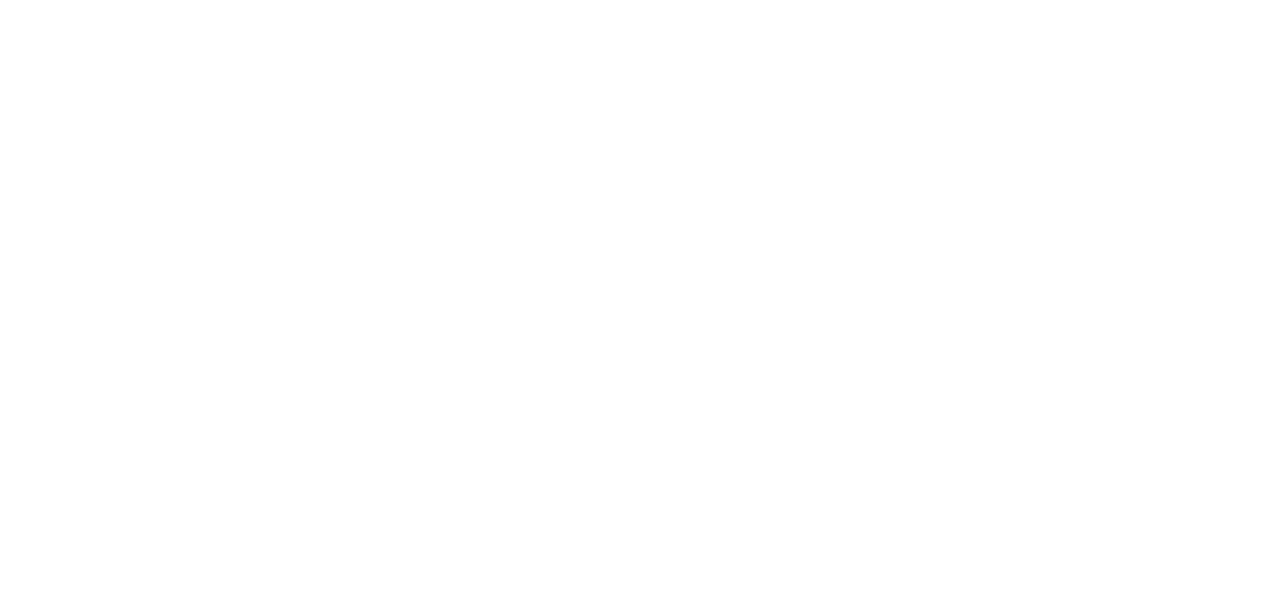
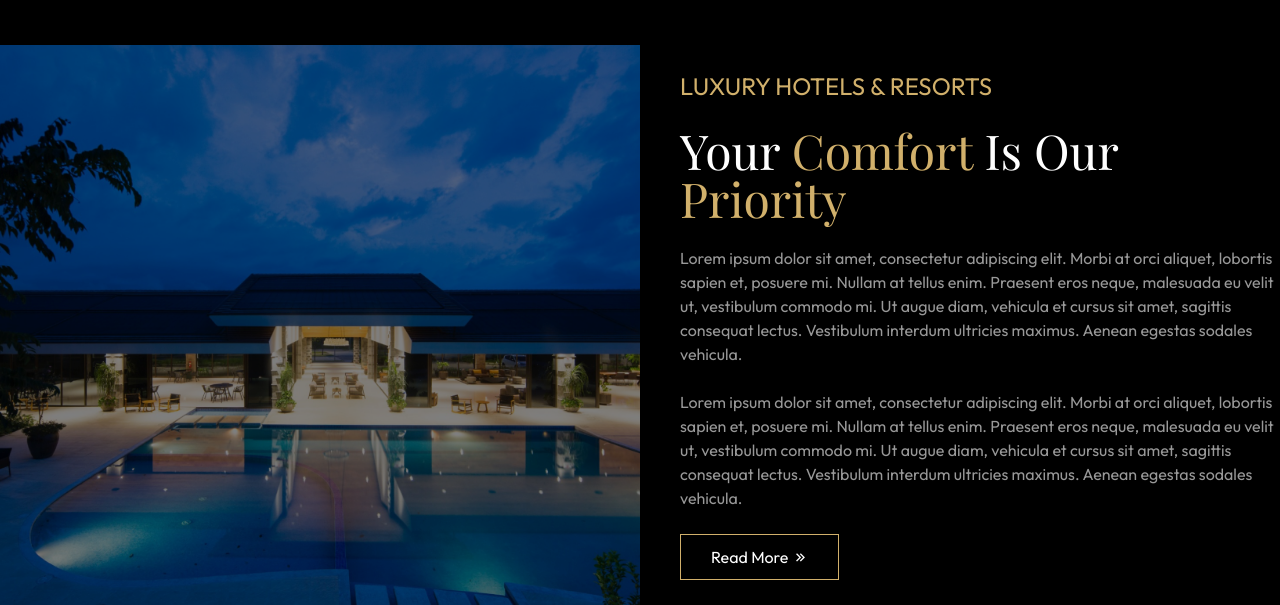
Before and after one commit to TechX-Internship/TechX_15, a Next.js app: page / in a window 1280 px wide. Shown: the part 1477-2082 px from the top of the page. Before the commit the page ends 1450 px from the top, so only its background shows below. Built offline with nearby package versions, Linux system fonts and the light colour scheme.

Commit message:
Added hotels section

```diff
--- a/src/app/Components/AboutUs.jsx
+++ b/src/app/Components/AboutUs.jsx
@@ -16,7 +16,7 @@ const AboutUs = () => {
                 <div className='w-6/12 px-3'>
                     <Image src={'/about-left.jpg'} quality={100} layout='responsive' width={100} height={100} alt='Not Available' className='about-img' />
                 </div>
-                <div className='w-6/12 px-3'>
+                <div className='w-6/12 pl-10'>
                     <h6 className='outfit mb-6 text-2xl color-primary'>ABOUT US</h6>
                     <h3 className="playfair mb-6 text-5xl capitalize text-white">Crafting <span className="color-primary">Unforgettable</span> Experiences at <span className="color-primary">Park Infinity</span> </h3>
                     <p className='color-secondary outfit mb-6'>Lorem ipsum dolor sit amet, consectetur adipiscing elit. Morbi at orci aliquet, lobortis sapien et, posuere mi. Nullam at tellus enim. Praesent eros neque, malesuada eu velit ut, vestibulum commodo mi. Ut augue diam, vehicula et cursus sit amet, sagittis consequat lectus. Vestibulum interdum ultricies maximus. Aenean egestas sodales vehicula.</p>
@@ -24,7 +24,7 @@ const AboutUs = () => {
                         {
                             list.map((item, idx) => (
                                 <li className='outfit text-white mb-2 font-light' key={idx}>
-                                    <i class="ri-checkbox-circle-line mr-2 color-primary"></i>
+                                    <i className="ri-checkbox-circle-line mr-2 color-primary"></i>
                                     <span>{item}</span>
                                 </li>
                             ))
--- /dev/null
+++ b/src/app/Components/Hotels.jsx
@@ -0,0 +1,19 @@
+import ButtonOutline from '@/components/ButtonOutline'
+import React from 'react'
+
+const Hotels = () => {
+    return (
+        <section className='flex bg-black items-center'>
+            <div className='w-6/12 bg-hotels brightness-50'></div>
+            <div className='w-6/12 pl-10'>
+                    <h6 className='outfit mb-6 text-2xl color-primary uppercase'>luxury hotels & Resorts</h6>
+                    <h3 className="playfair mb-6 text-5xl capitalize text-white">Your <span className="color-primary">Comfort</span> Is Our <span className="color-primary">Priority</span>  </h3>
+                    <p className='color-secondary outfit mb-6'>Lorem ipsum dolor sit amet, consectetur adipiscing elit. Morbi at orci aliquet, lobortis sapien et, posuere mi. Nullam at tellus enim. Praesent eros neque, malesuada eu velit ut, vestibulum commodo mi. Ut augue diam, vehicula et cursus sit amet, sagittis consequat lectus. Vestibulum interdum ultricies maximus. Aenean egestas sodales vehicula.</p>
+                    <p className='color-secondary outfit mb-6'>Lorem ipsum dolor sit amet, consectetur adipiscing elit. Morbi at orci aliquet, lobortis sapien et, posuere mi. Nullam at tellus enim. Praesent eros neque, malesuada eu velit ut, vestibulum commodo mi. Ut augue diam, vehicula et cursus sit amet, sagittis consequat lectus. Vestibulum interdum ultricies maximus. Aenean egestas sodales vehicula.</p>
+                    <ButtonOutline title={'Read More'}/>
+                </div>
+        </section>
+    )
+}
+
+export default Hotels
--- a/src/app/globals.css
+++ b/src/app/globals.css
@@ -57,3 +57,10 @@ header .menu li:hover {
     left: 0;
     top: 0;
 }
+
+.bg-hotels{
+    background-image: url('/hotels.png');
+    background-size: cover;
+    background-position: center center;
+    height: 70vh;
+}
--- a/src/app/page.js
+++ b/src/app/page.js
@@ -1,6 +1,7 @@
 import Header from "@/components/Header";
 import MainBanner from "./Components/MainBanner";
 import AboutUs from "./Components/AboutUs";
+import Hotels from "./Components/Hotels";
 
 
 export default function Home() {
@@ -9,6 +10,7 @@ export default function Home() {
             <Header />
             <MainBanner />
             <AboutUs />
+            <Hotels />
         </>
     )
 }
```
Also changed, not shown: public/hotels.png (added).
